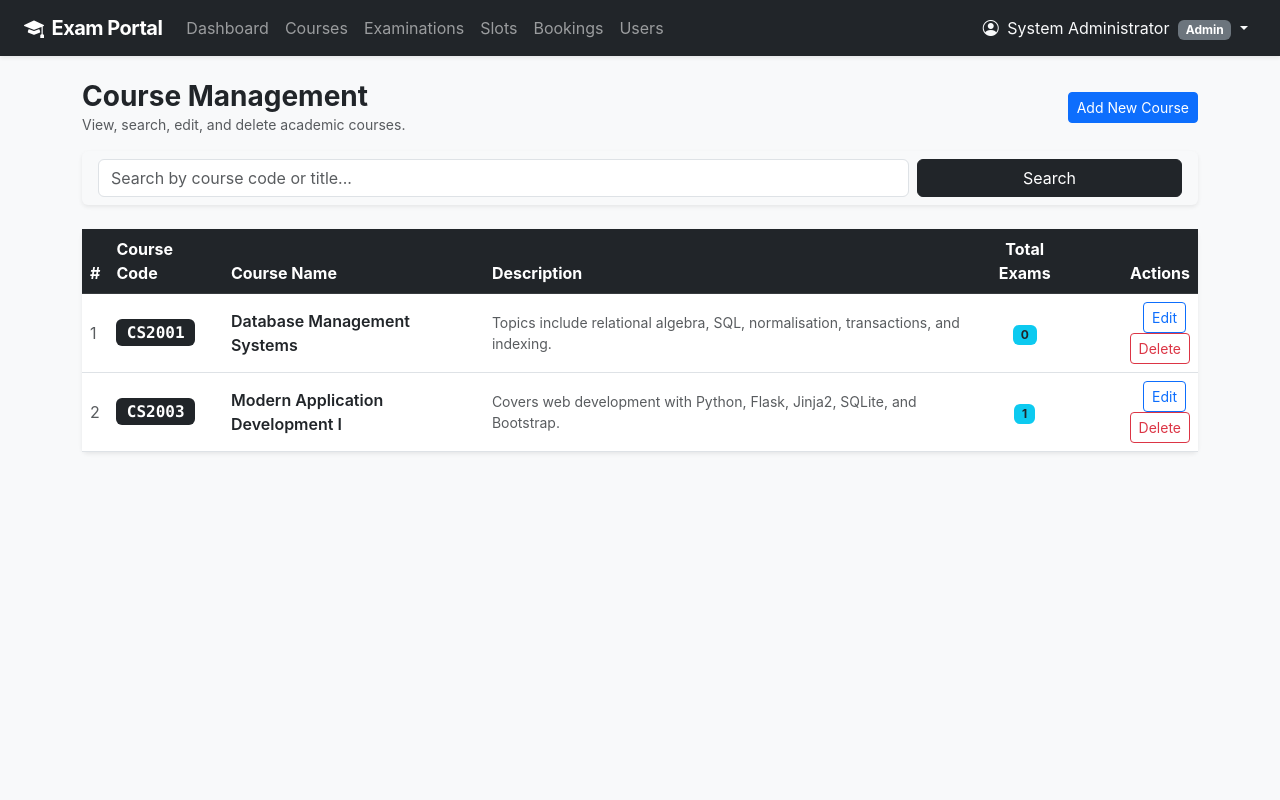
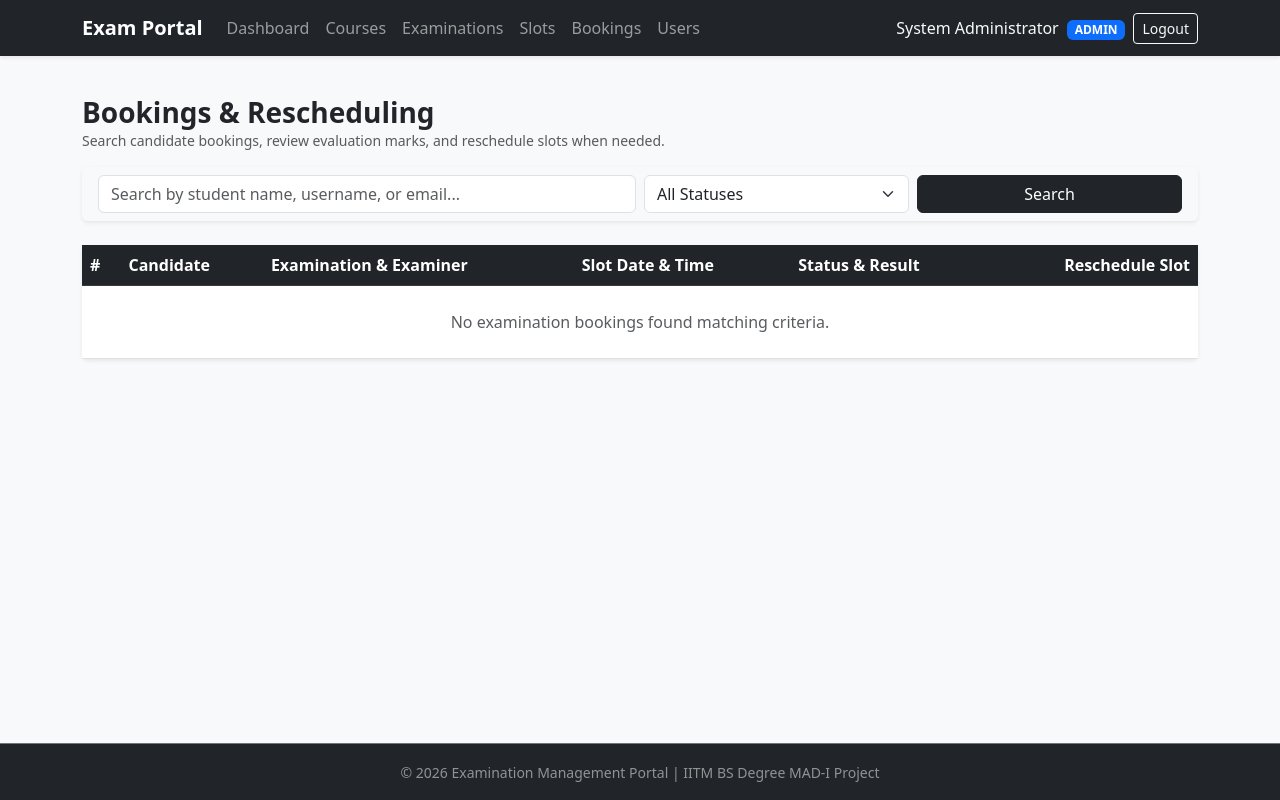
Before and after one commit to 23f2000528/Examination_Management_Portal_MAD1_Project, a Flask app: page /admin/courses in a window 1280 px wide. Run offline with Flask 3, Linux system fonts and the light colour scheme; a user stored in the database is signed in; parts of the project's set-up code (start-up, migrations or seed data) failed here and were passed over.

Commit message:
Milestone-5 EMP MAD-1: Examination Booking History and Evaluation Tracking

```diff
--- a/auth.py
+++ b/auth.py
@@ -56,7 +56,7 @@ def register():
         confirm    = request.form.get('confirm_password', '')
         role       = request.form.get('role', 'student')   # 'student' or 'examiner'
 #Validation Check
-         if not all([full_name, username, email, password]):
+        if not all([full_name, username, email, password]):
             flash('All fields are required.', 'danger')
             return render_template('auth/register.html')
 
@@ -71,7 +71,6 @@ def register():
         if role not in ('student', 'examiner'):
             flash('Invalid role selected.', 'danger')
             return render_template('auth/register.html')
-
 #Unique Check
         if User.query.filter_by(username=username).first():
             flash('Username already taken. Try another.', 'danger')
--- a/templates/admin/courses.html
+++ b/templates/admin/courses.html
@@ -1,25 +1,32 @@
 {% extends 'base.html' %}
-{% block title %}Manage Courses{% endblock %}
+{% block title %}Manage Bookings{% endblock %}
 
 {% block content %}
 <div class="d-flex justify-content-between align-items-center mb-3">
     <div>
-        <h3 class="fw-bold mb-0">Course Management</h3>
-        <p class="text-muted small mb-0">View, search, edit, and delete academic courses.</p>
+        <h3 class="fw-bold mb-0">Bookings & Rescheduling</h3>
+        <p class="text-muted small mb-0">Search candidate bookings, review evaluation marks, and reschedule slots when needed.</p>
     </div>
-    <a href="{{ url_for('admin.add_course') }}" class="btn btn-primary btn-sm">Add New Course</a>
 </div>
 
 <div class="card mb-4 shadow-sm border-0 bg-light">
     <div class="card-body py-2">
-        <form method="GET" action="{{ url_for('admin.manage_courses') }}" class="row g-2 align-items-center">
-            <div class="col-md-9">
-                <input type="text" name="q" class="form-control" placeholder="Search by course code or title..." value="{{ search_query or '' }}">
+        <form method="GET" action="{{ url_for('admin.manage_bookings') }}" class="row g-2 align-items-center">
+            <div class="col-md-6">
+                <input type="text" name="q" class="form-control" placeholder="Search by student name, username, or email..." value="{{ search_query or '' }}">
+            </div>
+            <div class="col-md-3">
+                <select name="status" class="form-select">
+                    <option value="">All Statuses</option>
+                    <option value="Booked" {% if status_filter == 'Booked' %}selected{% endif %}>Booked</option>
+                    <option value="Completed" {% if status_filter == 'Completed' %}selected{% endif %}>Completed</option>
+                    <option value="Cancelled" {% if status_filter == 'Cancelled' %}selected{% endif %}>Cancelled</option>
+                </select>
             </div>
             <div class="col-md-3 d-flex gap-2">
                 <button type="submit" class="btn btn-dark w-100">Search</button>
-                {% if search_query %}
-                    <a href="{{ url_for('admin.manage_courses') }}" class="btn btn-outline-secondary">Clear</a>
+                {% if search_query or status_filter %}
+                    <a href="{{ url_for('admin.manage_bookings') }}" class="btn btn-outline-secondary">Clear</a>
                 {% endif %}
             </div>
         </form>
@@ -32,33 +39,66 @@
             <thead class="table-dark">
                 <tr>
                     <th>#</th>
-                    <th>Course Code</th>
-                    <th>Course Name</th>
-                    <th>Description</th>
-                    <th class="text-center">Total Exams</th>
-                    <th class="text-end">Actions</th>
+                    <th>Candidate</th>
+                    <th>Examination & Examiner</th>
+                    <th>Slot Date & Time</th>
+                    <th>Status & Result</th>
+                    <th class="text-end">Reschedule Slot</th>
                 </tr>
             </thead>
             <tbody>
-                {% for course in courses %}
+                {% for booking in bookings %}
                 <tr>
                     <td class="text-muted">{{ loop.index }}</td>
-                    <td><span class="badge bg-dark font-monospace fs-6">{{ course.course_code }}</span></td>
-                    <td class="fw-semibold">{{ course.course_name }}</td>
-                    <td class="text-muted small">{{ course.description or 'No description provided' }}</td>
-                    <td class="text-center">
-                        <span class="badge bg-info text-dark">{{ course.examinations | length }}</span>
+                    <td>
+                        <div class="fw-bold">{{ booking.student.full_name }}</div>
+                        <small class="text-muted">ID: {{ booking.student.id }} | @{{ booking.student.username }}</small>
+                        <div class="small text-muted">{{ booking.student.email }}</div>
+                    </td>
+                    <td>
+                        <div class="fw-semibold">{{ booking.slot.examination.title }}</div>
+                        <span class="badge bg-secondary font-monospace">{{ booking.slot.examination.course.course_code }}</span>
+                        <div class="small text-muted mt-1">Examiner: {{ booking.slot.examiner.full_name }}</div>
+                    </td>
+                    <td>
+                        <div class="fw-semibold">{{ booking.slot.slot_date.strftime('%d %b %Y') }}</div>
+                        <small class="text-muted">{{ booking.slot.start_time.strftime('%H:%M') }} – {{ booking.slot.end_time.strftime('%H:%M') }}</small>
+                        <div class="small text-muted">Booked on: {{ booking.booked_at.strftime('%d/%m/%y %H:%M') }}</div>
+                    </td>
+                    <td>
+                        <div class="mb-1">
+                            <span class="badge {% if booking.status == 'Booked' %}bg-primary{% elif booking.status == 'Completed' %}bg-success{% else %}bg-secondary{% endif %}">
+                                {{ booking.status }}
+                            </span>
+                        </div>
+                        {% if booking.status == 'Completed' and booking.total_marks_obtained is not none %}
+                            <div class="fw-bold text-success">{{ booking.total_marks_obtained }} / {{ booking.slot.examination.total_marks }}</div>
+                            <small class="text-muted d-block text-truncate" style="max-width: 180px;">{{ booking.remarks or 'No remarks' }}</small>
+                        {% endif %}
                     </td>
                     <td class="text-end">
-                        <a href="{{ url_for('admin.edit_course', course_id=course.id) }}" class="btn btn-sm btn-outline-primary me-1">Edit</a>
-                        <form method="POST" action="{{ url_for('admin.delete_course', course_id=course.id) }}" class="d-inline" onsubmit="return confirm('Are you sure you want to delete this course?');">
-                            <button type="submit" class="btn btn-sm btn-outline-danger">Delete</button>
+                        {% if booking.status != 'Completed' %}
+                        <form method="POST" action="{{ url_for('admin.reschedule_booking', booking_id=booking.id) }}" class="d-flex gap-1 justify-content-end align-items-center">
+                            <select name="new_slot_id" class="form-select form-select-sm" style="max-width: 200px;" required>
+                                <option value="" disabled selected>Select new slot...</option>
+                                {% for slot_option in available_slots if slot_option.examination_id == booking.slot.examination_id and slot_option.id != booking.slot_id and slot_option.is_available() %}
+                                    <option value="{{ slot_option.id }}">
+                                        {{ slot_option.slot_date.strftime('%d %b') }} ({{ slot_option.start_time.strftime('%H:%M') }}) - {{ slot_option.examiner.full_name }}
+                                    </option>
+                                {% endfor %}
+                            </select>
+                            <button type="submit" class="btn btn-sm btn-outline-warning text-dark" onclick="return confirm('Reschedule this candidate to the selected slot?');">
+                                Move
+                            </button>
                         </form>
+                        {% else %}
+                            <span class="text-muted small">Evaluation finalized</span>
+                        {% endif %}
                     </td>
                 </tr>
                 {% else %}
                 <tr>
-                    <td colspan="6" class="text-center py-4 text-muted">No courses found matching the search criteria.</td>
+                    <td colspan="6" class="text-center py-4 text-muted">No examination bookings found matching criteria.</td>
                 </tr>
                 {% endfor %}
             </tbody>
--- a/templates/base.html
+++ b/templates/base.html
@@ -3,28 +3,16 @@
 <head>
     <meta charset="UTF-8">
     <meta name="viewport" content="width=device-width, initial-scale=1.0">
-    <title>{% block title %}Examination Portal{% endblock %} — IITM BS</title>
-    <!-- Bootstrap 5 CSS -->
+    <title>{% block title %}Examination Portal{% endblock %}</title>
     <link href="https://cdn.jsdelivr.net/npm/bootstrap@5.3.0/dist/css/bootstrap.min.css" rel="stylesheet">
-    <!-- Bootstrap Icons -->
-    <link href="https://cdn.jsdelivr.net/npm/bootstrap-icons@1.10.5/font/bootstrap-icons.css" rel="stylesheet">
-    <style>
-        body {
-            background-color: #f8f9fa;
-            font-family: -apple-system, BlinkMacSystemFont, "Segoe UI", Roboto, "Helvetica Neue", Arial, sans-serif;
-        }
-        .navbar-brand {
-            font-weight: 700;
-            letter-spacing: -0.5px;
-        }
-    </style>
+    <link href="{{ url_for('static', filename='css/style.css') }}" rel="stylesheet">
 </head>
-<body>
-    <!-- Top Navigation Bar -->
+<body class="d-flex flex-column min-vh-100 bg-light">
+
 <nav class="navbar navbar-expand-lg navbar-dark bg-dark shadow-sm">
-        <div class="container-fluid px-4">
-            <a class="navbar-brand" href="/">
-                <i class="bi bi-mortarboard-fill me-2"></i>Exam Portal
+    <div class="container">
+        <a class="navbar-brand fw-bold" href="{% if session.user_role == 'admin' %}{{ url_for('admin.dashboard') }}{% elif session.user_role == 'examiner' %}{{ url_for('examiner.dashboard') }}{% elif session.user_role == 'student' %}{{ url_for('student.dashboard') }}{% else %}{{ url_for('auth.login') }}{% endif %}">
+            Exam Portal
         </a>
         <button class="navbar-toggler" type="button" data-bs-toggle="collapse" data-bs-target="#navbarNav">
             <span class="navbar-toggler-icon"></span>
@@ -32,74 +20,104 @@
         <div class="collapse navbar-collapse" id="navbarNav">
             {% if session.user_id and session.user_role == 'admin' %}
             <ul class="navbar-nav me-auto mb-2 mb-lg-0">
-                    <li class="nav-item"><a class="nav-link" href="{{ url_for('admin.dashboard') }}">Dashboard</a></li>
-                    <li class="nav-item"><a class="nav-link" href="{{ url_for('admin.manage_courses') }}">Courses</a></li>
-                    <li class="nav-item"><a class="nav-link" href="{{ url_for('admin.manage_examinations') }}">Examinations</a></li>
-                    <li class="nav-item"><a class="nav-link" href="{{ url_for('admin.manage_slots') }}">Slots</a></li>
-                    <li class="nav-item"><a class="nav-link" href="{{ url_for('admin.manage_bookings') }}">Bookings</a></li>
-                    <li class="nav-item"><a class="nav-link" href="{{ url_for('admin.manage_users') }}">Users</a></li>
+                <li class="nav-item">
+                    <a class="nav-link" href="{{ url_for('admin.dashboard') }}">Dashboard</a>
+                </li>
+                <li class="nav-item">
+                    <a class="nav-link" href="{{ url_for('admin.manage_courses') }}">Courses</a>
+                </li>
+                <li class="nav-item">
+                    <a class="nav-link" href="{{ url_for('admin.manage_examinations') }}">Examinations</a>
+                </li>
+                <li class="nav-item">
+                    <a class="nav-link" href="{{ url_for('admin.manage_slots') }}">Slots</a>
+                </li>
+                <li class="nav-item">
+                    <a class="nav-link" href="{{ url_for('admin.manage_bookings') }}">Bookings</a>
+                </li>
+                <li class="nav-item">
+                    <a class="nav-link" href="{{ url_for('admin.manage_users') }}">Users</a>
+                </li>
             </ul>
             {% elif session.user_id and session.user_role == 'examiner' %}
             <ul class="navbar-nav me-auto mb-2 mb-lg-0">
-                    <li class="nav-item"><a class="nav-link" href="{{ url_for('examiner.dashboard') }}">Dashboard</a></li>
-                    <li class="nav-item"><a class="nav-link" href="{{ url_for('examiner.create_slot') }}">Create Slot</a></li>
-                    <li class="nav-item"><a class="nav-link" href="{{ url_for('examiner.profile') }}">My Profile</a></li>
+                <li class="nav-item">
+                    <a class="nav-link" href="{{ url_for('examiner.dashboard') }}">Dashboard</a>
+                </li>
+                <li class="nav-item">
+                    <a class="nav-link" href="{{ url_for('examiner.create_slot') }}">Create Slot</a>
+                </li>
+                <li class="nav-item">
+                    <a class="nav-link" href="{{ url_for('examiner.evaluation_history') }}">Evaluations</a>
+                </li>
+                <li class="nav-item">
+                    <a class="nav-link" href="{{ url_for('examiner.profile') }}">My Profile</a>
+                </li>
             </ul>
             {% elif session.user_id and session.user_role == 'student' %}
             <ul class="navbar-nav me-auto mb-2 mb-lg-0">
-                    <li class="nav-item"><a class="nav-link" href="{{ url_for('student.dashboard') }}">My Dashboard</a></li>
-                    <li class="nav-item"><a class="nav-link" href="{{ url_for('student.view_examinations') }}">Available Exams</a></li>
-                    <li class="nav-item"><a class="nav-link" href="{{ url_for('student.profile') }}">Profile</a></li>
+                <li class="nav-item">
+                    <a class="nav-link" href="{{ url_for('student.dashboard') }}">My Dashboard</a>
+                </li>
+                <li class="nav-item">
+                    <a class="nav-link" href="{{ url_for('student.view_examinations') }}">Available Exams</a>
+                </li>
+                <li class="nav-item">
+                    <a class="nav-link" href="{{ url_for('student.booking_history') }}">Booking History</a>
+                </li>
+                <li class="nav-item">
+                    <a class="nav-link" href="{{ url_for('student.profile') }}">Profile</a>
+                </li>
             </ul>
             {% endif %}
 
-                <!-- Right Side User Menu -->
-                <ul class="navbar-nav ms-auto">
+            <ul class="navbar-nav ms-auto align-items-center">
                 {% if session.user_id %}
-                    <li class="nav-item dropdown">
-                        <a class="nav-link dropdown-toggle text-light" href="#" role="button" data-bs-toggle="dropdown">
-                            <i class="bi bi-person-circle me-1"></i>
+                    <li class="nav-item me-2">
+                        <span class="navbar-text text-light">
                             {{ session.user_name }}
-                            <span class="badge bg-secondary ms-1">{{ session.user_role|capitalize }}</span>
-                        </a>
-                        <ul class="dropdown-menu dropdown-menu-end">
-                            <li><span class="dropdown-item-text text-muted small">Signed in as <strong>{{ session.user_name }}</strong></span></li>
-                            <li><hr class="dropdown-divider"></li>
-                            <li><a class="dropdown-item text-danger" href="{{ url_for('auth.logout') }}"><i class="bi bi-box-arrow-right me-2"></i>Sign Out</a></li>
-                        </ul>
+                            <span class="badge {% if session.user_role == 'admin' %}bg-primary{% elif session.user_role == 'examiner' %}bg-success{% else %}bg-info text-dark{% endif %} text-uppercase ms-1">{{ session.user_role }}</span>
+                        </span>
+                    </li>
+                    <li class="nav-item">
+                        <a class="btn btn-outline-light btn-sm" href="{{ url_for('auth.logout') }}">Logout</a>
                     </li>
                 {% else %}
-                    <li class="nav-item"><a class="nav-link" href="{{ url_for('auth.login') }}">Sign In</a></li>
-                    <li class="nav-item"><a class="nav-link" href="{{ url_for('auth.register') }}">Register</a></li>
+                    <li class="nav-item me-2">
+                        <a class="nav-link" href="{{ url_for('auth.login') }}">Login</a>
+                    </li>
+                    <li class="nav-item">
+                        <a class="btn btn-primary btn-sm px-3" href="{{ url_for('auth.register') }}">Register</a>
+                    </li>
                 {% endif %}
             </ul>
         </div>
     </div>
 </nav>
 
-    <!-- Main Container -->
-    <main class="container my-4">
-        <!-- Flash Messages -->
+<div class="container mt-3">
     {% with messages = get_flashed_messages(with_categories=true) %}
         {% if messages %}
-                <div class="row">
-                    <div class="col-12">
             {% for category, message in messages %}
-                            <div class="alert alert-{{ category if category != 'error' else 'danger' }} alert-dismissible fade show" role="alert">
+                <div class="alert alert-{{ category }} alert-dismissible fade show shadow-sm" role="alert">
                     {{ message }}
                     <button type="button" class="btn-close" data-bs-dismiss="alert"></button>
                 </div>
             {% endfor %}
-                    </div>
-                </div>
         {% endif %}
     {% endwith %}
+</div>
 
-        <!-- Content Block -->
+<main class="container my-4 flex-grow-1">
     {% block content %}{% endblock %}
 </main>
 
-    <!-- Bootstrap 5 Bundle JS -->
+<footer class="bg-dark text-white text-center py-3 mt-auto border-top border-secondary">
+    <div class="container">
+        <small class="text-white-50">&copy; 2026 Examination Management Portal | IITM BS Degree MAD-I Project</small>
+    </div>
+</footer>
+
 <script src="https://cdn.jsdelivr.net/npm/bootstrap@5.3.0/dist/js/bootstrap.bundle.min.js"></script>
 {% block scripts %}{% endblock %}
 </body>
--- a/templates/student/slots.html
+++ b/templates/student/slots.html
@@ -82,6 +82,7 @@
                     </td>
                 </tr>
                 {% else %}
+
                 <tr>
                     <td colspan="6" class="text-center py-4 text-muted">No examination slots created yet by the assigned examiners.</td>
                 </tr>
```
Also changed, not shown: admin.py (+8 -12 lines), examiner.py (+123 -119 lines), static/style.css (added, +46 -0 lines), student.py (+26 -0 lines), templates/examiner/evaluations.html (added, +70 -0 lines), templates/student/history.html (added, +107 -0 lines), config.py (line endings or trailing spaces), instance/exam_portal.db (added). Lines whose indentation alone changed are shown as unchanged.
